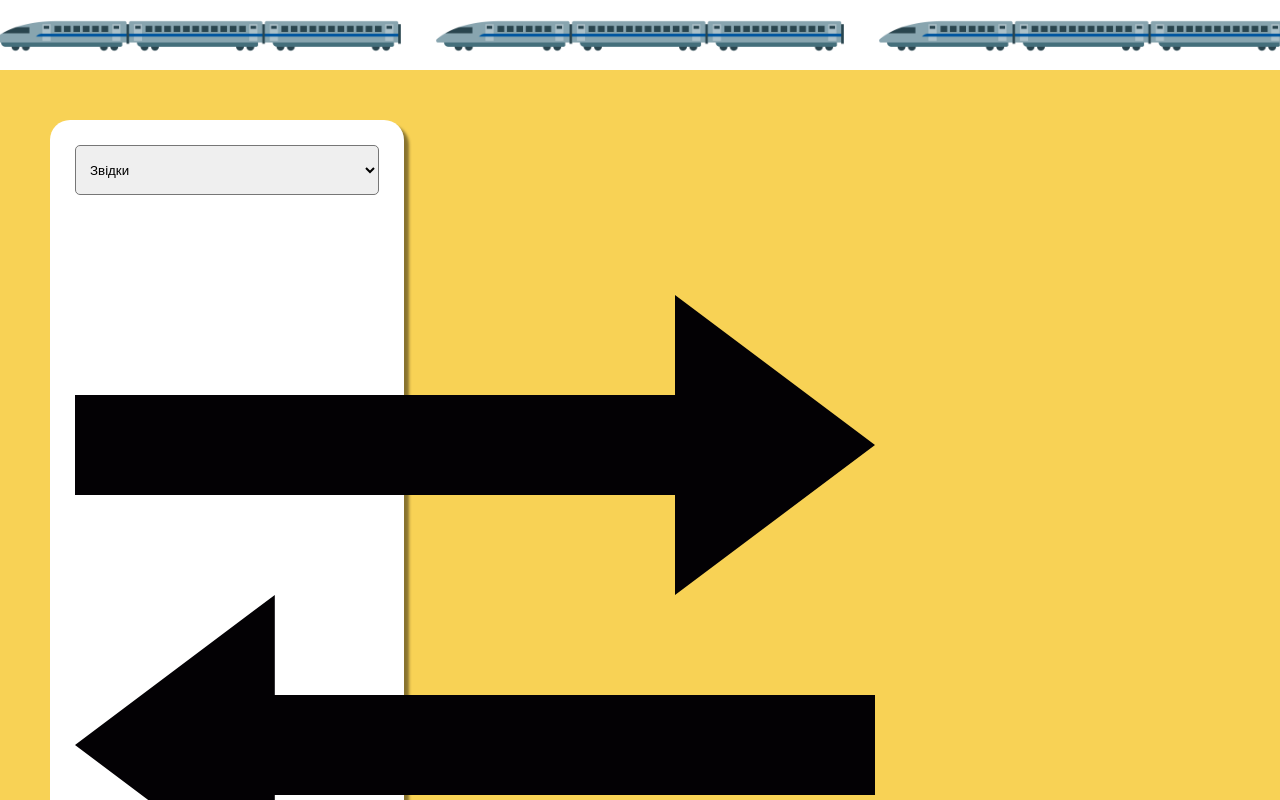
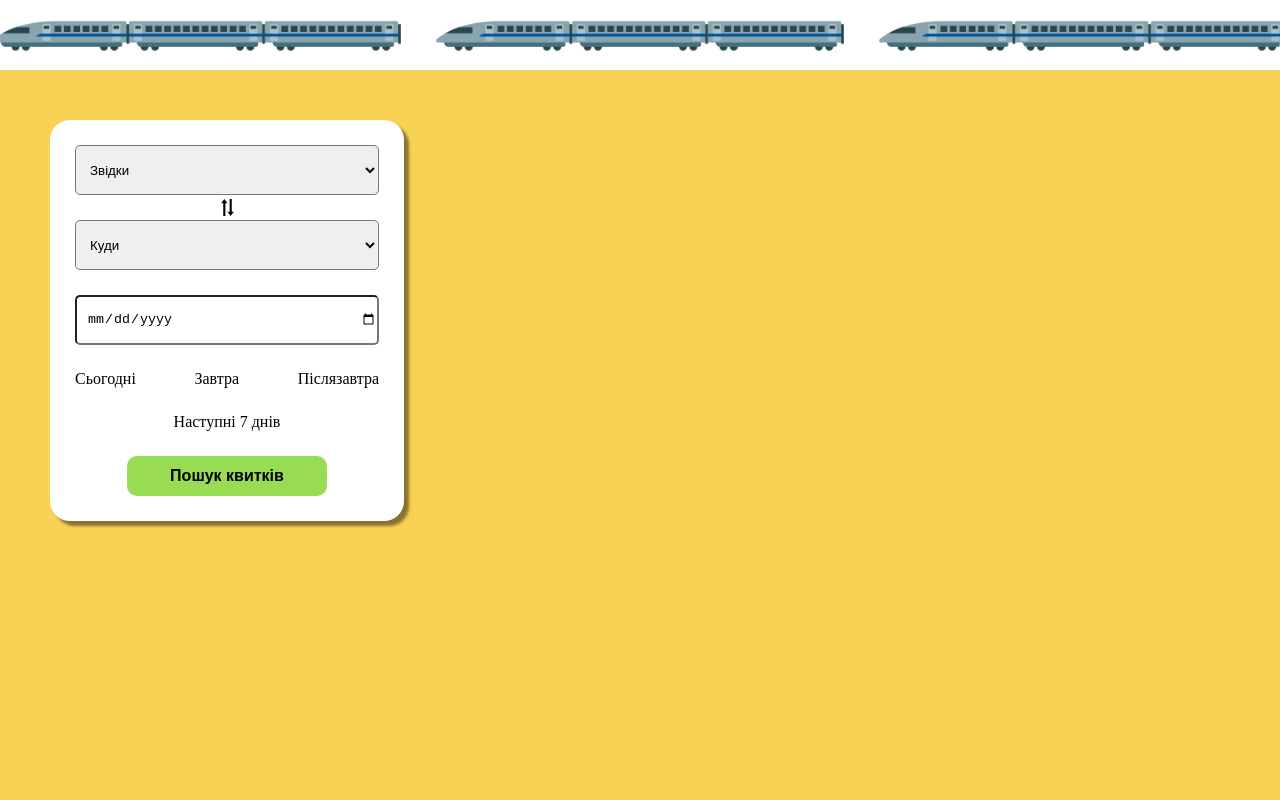
Before and after one commit to nikachu404/trains_front, a React (Vite) app: page / in a window 1280 px wide. Shown: the top 800 px of the page. Built offline with nearby package versions, Linux system fonts and the light colour scheme.

Commit message:
added styles for transfer arrows

```diff
--- a/src/components/TrainForm/TrainForm.scss
+++ b/src/components/TrainForm/TrainForm.scss
@@ -1,7 +1,7 @@
 .train-form {
   display: flex;
   flex-direction: column;
-  gap: 20px;
+  gap: 25px;
   height: fit-content;
   width: 30%;
   min-width: 300px;
@@ -59,4 +59,24 @@
     font-size: 16px;
     font-weight: bold;
   }
+
+  &__transfer-arrows {
+    margin: 0 auto;
+    transform: rotate(90deg);
+    width: 25px;
+    height: 25px;
+    padding: 4px;
+
+    cursor: pointer;
+    transition: all 0.3s ease-in-out;
+
+    &:hover {
+      filter: brightness(100);
+    }
+  }
+
+  &__routes {
+    display: flex;
+    flex-direction: column;
+  }
 }
```
